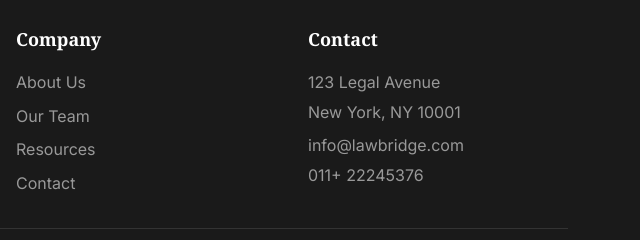
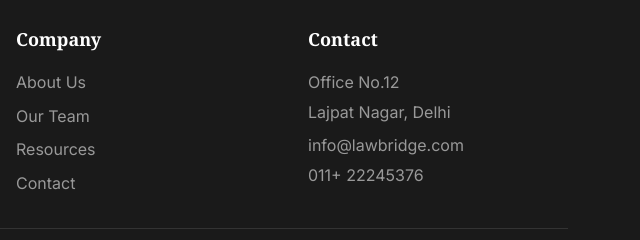
Before and after one commit to Archit26122005/Lawbridge, a plain HTML site: page index.html in a window 1280 px wide. Shown: the part 1740-1980 px from the top of the page, 640-1280 px from the left. Drawn offline with Linux system fonts and the light colour scheme; a web font is replaced by a local one.

Commit message:
Update index.html

```diff
--- a/index.html
+++ b/index.html
@@ -142,8 +142,8 @@
                     <div class="footer-column">
                         <h3>Contact</h3>
                         <address class="footer-address">
-                            <p>123 Legal Avenue</p>
-                            <p>New York, NY 10001</p>
+                            <p>Office No.12 </p>
+                            <p>Lajpat Nagar, Delhi</p>
                             <p class="mt-2">info@lawbridge.com</p>
                             <p>011+ 22245376</p>
                         </address>
```
